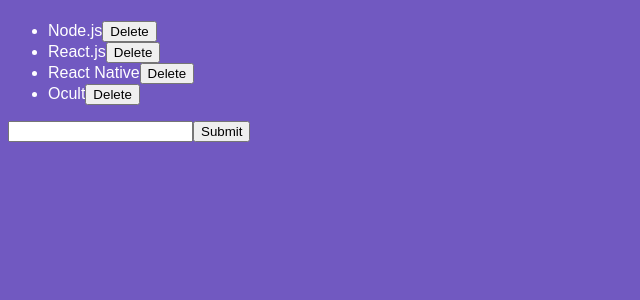
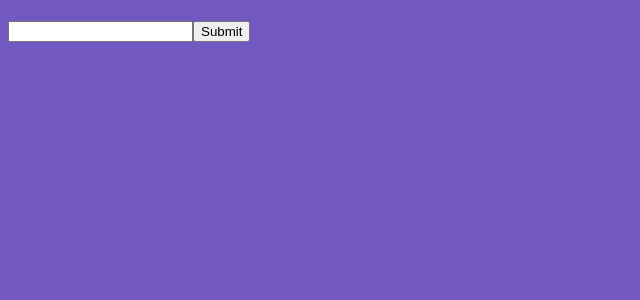
Before and after one commit to dinotudor/babel-webpack-boilerplate, a React app: page / in a window 1280 px wide. Shown: the top 300 px of the page, without its empty margins (0-640 px from the left). Built offline with nearby package versions, Linux system fonts and the light colour scheme.

Commit message:
add componentDidMount and DidUpdate to store in localStorage

```diff
--- a/src/App.js
+++ b/src/App.js
@@ -1,7 +1,7 @@
 import React from 'react';
 import './App.css';
 
-import TechList from './components/TechLIst';
+import TechList from './components/TechList';
 
 function App() {
   return <TechList />;
--- a/src/components/TechLIst.js
+++ b/src/components/TechLIst.js
@@ -1,12 +1,27 @@
 import React, { Component } from 'react';
 
 import TechItem from './TechItem';
+import { runInThisContext } from 'vm';
 
 class TechList extends Component {
   state = {
     newTech: '',
-    techs: ['Node.js', 'React.js', 'React Native']
+    techs: []
   };
+
+  componentDidMount() {
+    const techs = localStorage.getItem('techs');
+
+    if (techs) {
+      this.setState({ techs: JSON.parse(techs) });
+    }
+  }
+
+  componentDidUpdate(_, prevState) {
+    if (prevState.techs !== this.state.techs) {
+      localStorage.setItem('techs', JSON.stringify(this.state.techs));
+    }
+  }
 
   handleInputChange = e => {
     this.setState({ newTech: e.target.value });
@@ -14,7 +29,6 @@ class TechList extends Component {
 
   handleSubmit = e => {
     e.preventDefault();
-    console.log(this.state.newTech);
     this.setState({
       techs: [...this.state.techs, this.state.newTech],
       newTech: ''
@@ -38,7 +52,6 @@ class TechList extends Component {
                 onDelete={() => this.handleDelete(tech)}
               />
             ))}
-            <TechItem />
           </ul>
           <input
             type="text"
```
